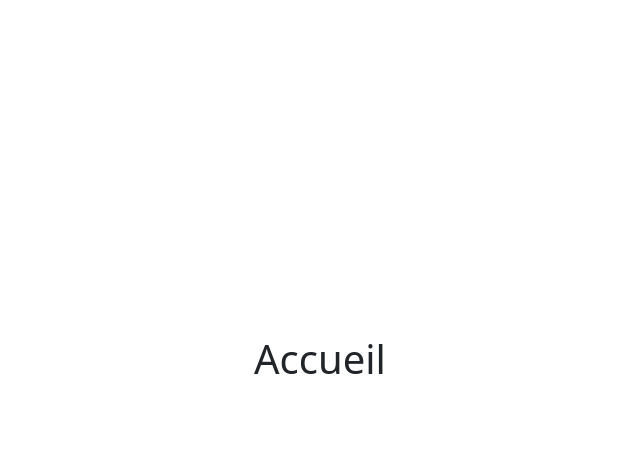
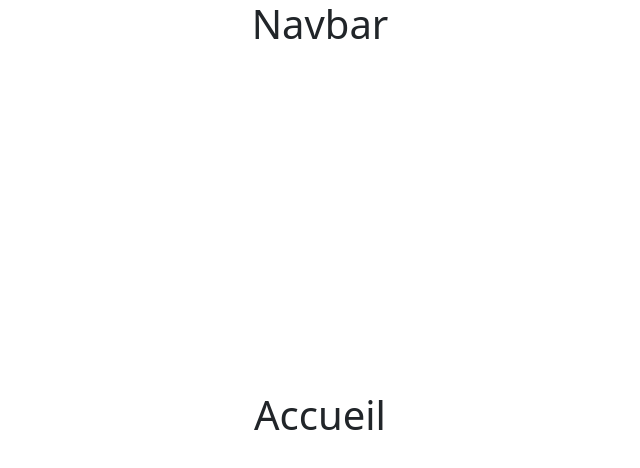
Before and after one commit to juliefino/Lamacomax, a React (Create React App) app in the folder lamacomax/frontend/: page / in a window 1280 px wide. Shown: the top 468 px of the page, without its empty margins (320-960 px from the left). Built offline with nearby package versions, Linux system fonts and the light colour scheme.

Commit message:
Creating navbar

```diff
--- a/lamacomax/frontend/src/App.js
+++ b/lamacomax/frontend/src/App.js
@@ -1,15 +1,17 @@
 import React from "react";
 // import logo from './logo.svg';
-import {BrowserRouter as Router, Route, Routes} from "react-router-dom";
+import {BrowserRouter as Router, Route, Routes, Navigate} from "react-router-dom";
 
 import Rdv from './pages/rdv/rdv'
 import Accueil from "./pages/accueil/accueil";
 import Contact from "./pages/contact/contact";
 import Equipe from "./pages/equipe/equipe";
+import Navbar from "./navbar/navbar";
 
 const App = () => {
   return (
       <Router>
+          <Navbar/>
               <main>
                   <Routes>
                       <Route path='/' exact element={<Accueil/>}/>
@@ -17,6 +19,7 @@ const App = () => {
                       <Route path='/equipe' exact element={<Equipe/>}/>
                       <Route path='/rdv' exact element={<Rdv/>}/>
                       <Route path='/contact' exact element={<Contact/>}/>
+                      <Route path='*' element={<Navigate to ='/' replace />} />
                   </Routes>
               </main>
       </Router>
--- /dev/null
+++ b/lamacomax/frontend/src/navbar/navbar.js
@@ -0,0 +1,15 @@
+import React from 'react';
+
+const Navbar = () => {
+    return (
+        <div className='container'>
+
+            <h1 className='text-center'>
+                Navbar
+            </h1>
+
+        </div>
+    )
+}
+
+export default Navbar;
```
Lines whose indentation alone changed are shown as unchanged.
